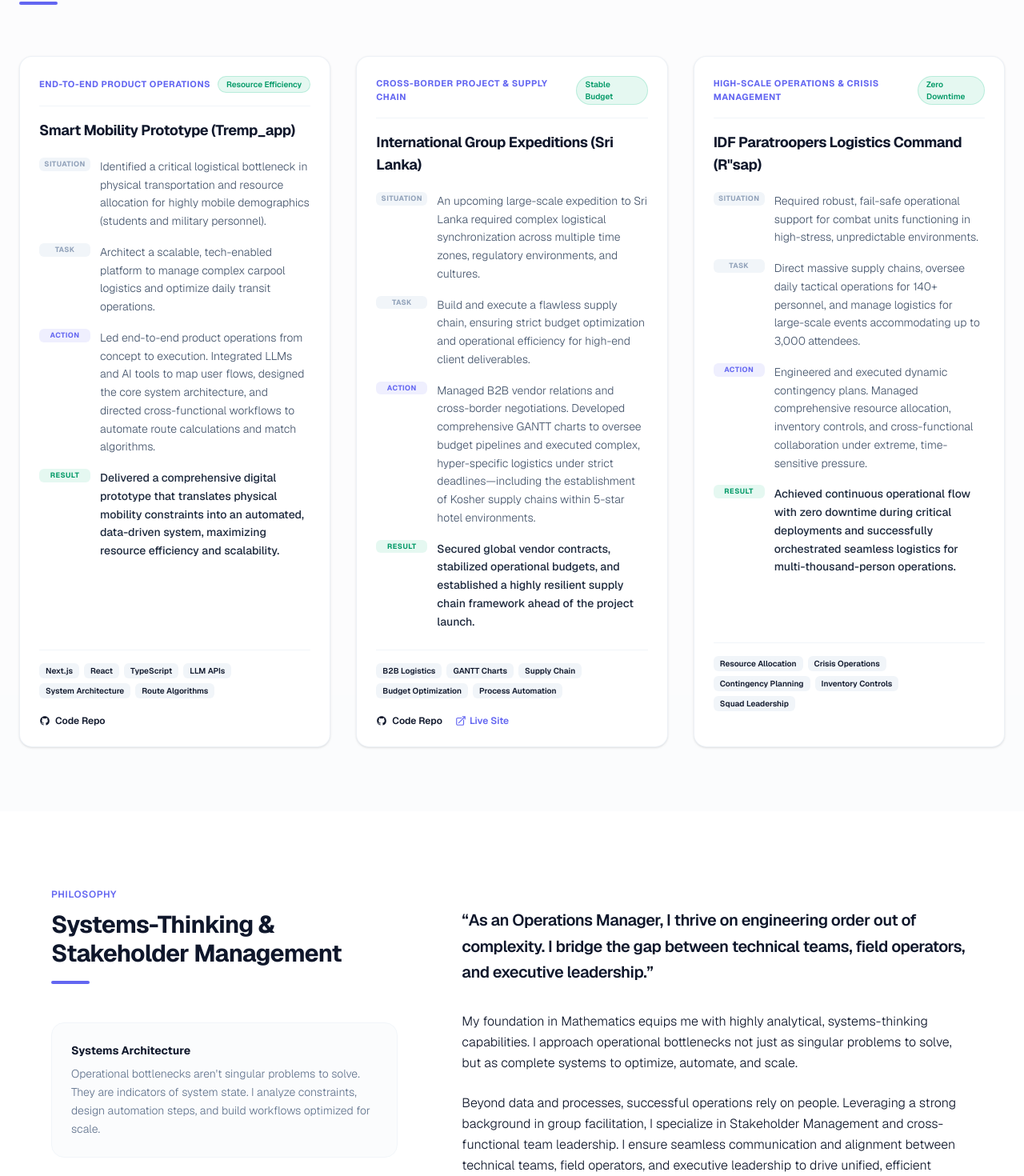
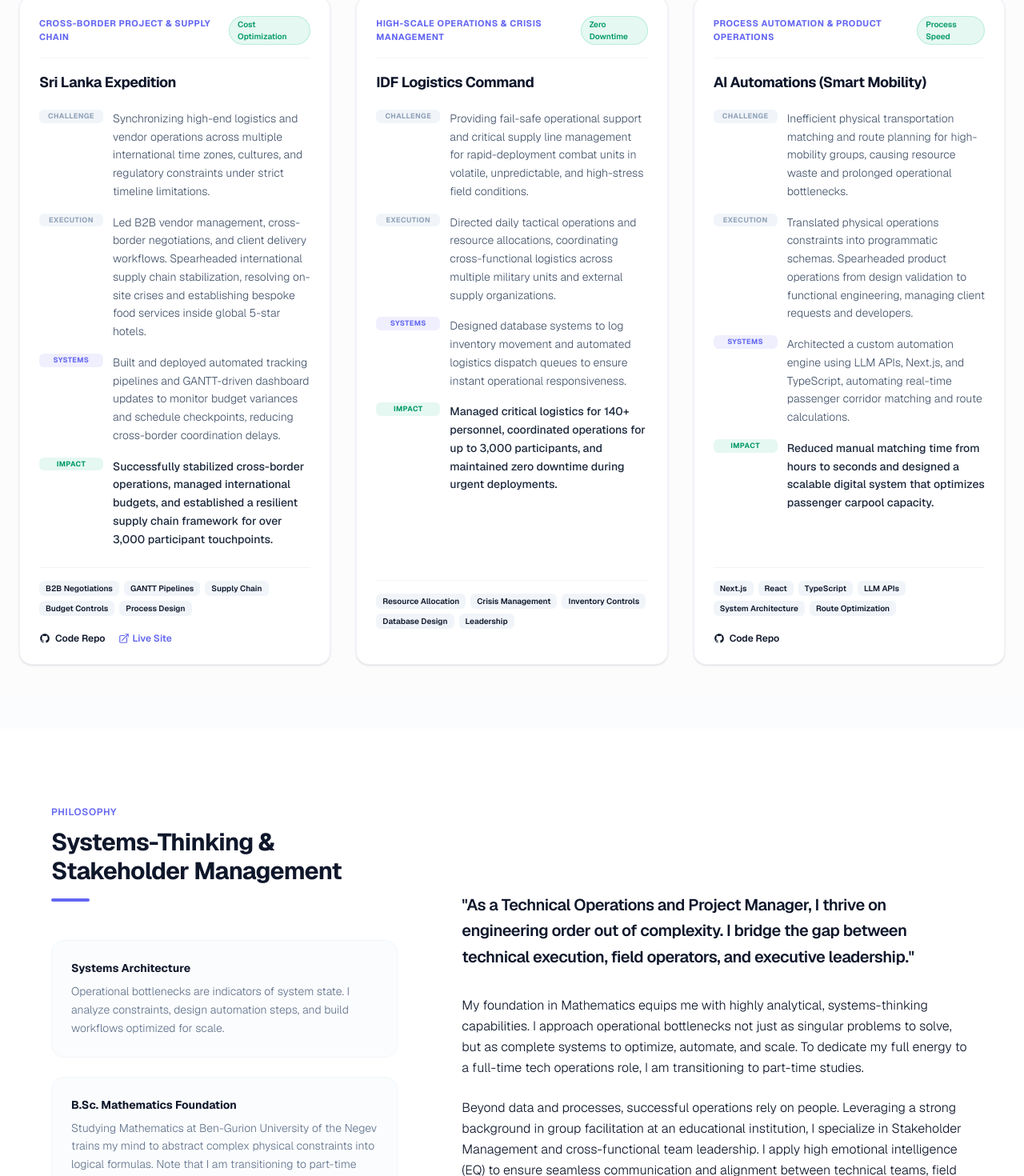
Before and after one commit to y9thqx6vzk-a11y/porti-, a Next.js app: page / in a window 1280 px wide. Shown: the part 1164-2634 px from the top of the page at 80% size. Built offline with nearby package versions, Linux system fonts and the light colour scheme.

Commit message:
Refine portfolio components for Technical Operations and Project Management roles

```diff
--- a/src/components/About.tsx
+++ b/src/components/About.tsx
@@ -22,14 +22,21 @@ export default function About() {
               <div className="p-6 rounded-2xl border border-slate-100 dark:border-slate-900 bg-slate-50/50 dark:bg-slate-900/20">
                 <h4 className="text-sm font-bold text-slate-900 dark:text-white mb-2">Systems Architecture</h4>
                 <p className="text-sm text-slate-500 dark:text-slate-400 leading-relaxed font-sans font-light">
-                  Operational bottlenecks aren&apos;t singular problems to solve. They are indicators of system state. I analyze constraints, design automation steps, and build workflows optimized for scale.
+                  Operational bottlenecks are indicators of system state. I analyze constraints, design automation steps, and build workflows optimized for scale.
                 </p>
               </div>
 
               <div className="p-6 rounded-2xl border border-slate-100 dark:border-slate-900 bg-slate-50/50 dark:bg-slate-900/20">
-                <h4 className="text-sm font-bold text-slate-900 dark:text-white mb-2">B.Sc. Mathematics candidate</h4>
+                <h4 className="text-sm font-bold text-slate-900 dark:text-white mb-2">B.Sc. Mathematics Foundation</h4>
                 <p className="text-sm text-slate-500 dark:text-slate-400 leading-relaxed font-sans font-light">
-                  Studying Mathematics at Ben-Gurion University has trained my mind to abstract complex physical constraints into logical formulas, forming the backbone of my operational workflow strategies.
+                  Studying Mathematics at Ben-Gurion University of the Negev trains my mind to abstract complex physical constraints into logical formulas. Note that I am transitioning to part-time studies to fully dedicate my focus to a full-time tech operations role.
+                </p>
+              </div>
+
+              <div className="p-6 rounded-2xl border border-slate-100 dark:border-slate-900 bg-slate-50/50 dark:bg-slate-900/20">
+                <h4 className="text-sm font-bold text-slate-900 dark:text-white mb-2">EQ & Group Dynamics</h4>
+                <p className="text-sm text-slate-500 dark:text-slate-400 leading-relaxed font-sans font-light">
+                  My background as a Group Facilitator equips me with strong emotional intelligence (EQ). I lead diverse groups, manage interpersonal dynamics, and align teams around common organizational goals.
                 </p>
               </div>
             </div>
@@ -38,22 +45,22 @@ export default function About() {
           {/* Right Column - Personal Statement & Bio */}
           <div className="lg:col-span-7 flex flex-col justify-center space-y-8 scroll-reveal">
             <h4 className="text-xl font-semibold text-slate-900 dark:text-slate-100 tracking-tight leading-relaxed">
-              &ldquo;As an Operations Manager, I thrive on engineering order out of complexity. I bridge the gap between technical teams, field operators, and executive leadership.&rdquo;
+              "As a Technical Operations and Project Manager, I thrive on engineering order out of complexity. I bridge the gap between technical execution, field operators, and executive leadership."
             </h4>
 
             <div className="space-y-6 text-slate-650 dark:text-slate-350 text-base leading-relaxed font-sans font-light">
               <p>
-                My foundation in Mathematics equips me with highly analytical, systems-thinking capabilities. I approach operational bottlenecks not just as singular problems to solve, but as complete systems to optimize, automate, and scale.
+                My foundation in Mathematics equips me with highly analytical, systems-thinking capabilities. I approach operational bottlenecks not just as singular problems to solve, but as complete systems to optimize, automate, and scale. To dedicate my full energy to a full-time tech operations role, I am transitioning to part-time studies.
               </p>
               <p>
-                Beyond data and processes, successful operations rely on people. Leveraging a strong background in group facilitation, I specialize in Stakeholder Management and cross-functional team leadership. I ensure seamless communication and alignment between technical teams, field operators, and executive leadership to drive unified, efficient business outcomes.
+                Beyond data and processes, successful operations rely on people. Leveraging a strong background in group facilitation at an educational institution, I specialize in Stakeholder Management and cross-functional team leadership. I apply high emotional intelligence (EQ) to ensure seamless communication and alignment between technical teams, field operators, and executive leadership to drive unified, efficient business outcomes.
               </p>
             </div>
 
             {/* Contact Details */}
             <div className="pt-8 border-t border-slate-100 dark:border-slate-900 space-y-4">
               <p className="text-sm font-semibold text-slate-955 dark:text-white uppercase tracking-wider">
-                Let&apos;s Discuss Operations
+                Let's Discuss Operations
               </p>
               <div className="flex flex-col sm:flex-row sm:items-center gap-4 sm:gap-8 text-sm text-slate-600 dark:text-slate-350">
                 <a
--- a/src/components/ProjectCard.tsx
+++ b/src/components/ProjectCard.tsx
@@ -4,10 +4,10 @@ export interface Project {
   title: string;
   category: string;
   metric?: string;
-  situation: string;
-  task: string;
-  action: string;
-  result: string;
+  challenge: string;
+  execution: string;
+  techAutomation: string;
+  impact: string;
   techStack: string[];
   githubUrl?: string;
   demoUrl?: string;
@@ -22,10 +22,10 @@ export default function ProjectCard({ project }: ProjectCardProps) {
     title,
     category,
     metric,
-    situation,
-    task,
-    action,
-    result,
+    challenge,
+    execution,
+    techAutomation,
+    impact,
     techStack,
     githubUrl,
     demoUrl,
@@ -54,45 +54,45 @@ export default function ProjectCard({ project }: ProjectCardProps) {
           {title}
         </h3>
 
-        {/* STAR Structure */}
+        {/* Project Framework Structure */}
         <div className="space-y-4 mb-6 text-xs sm:text-sm">
-          {/* Situation */}
-          <div className="grid grid-cols-[64px_1fr] gap-x-3 items-start">
+          {/* Challenge */}
+          <div className="grid grid-cols-[80px_1fr] gap-x-3 items-start">
             <span className="font-bold text-slate-400 dark:text-slate-500 select-none uppercase text-[9px] tracking-wider bg-slate-100 dark:bg-slate-800/50 px-1.5 py-0.5 rounded-md text-center">
-              Situation
+              Challenge
             </span>
             <p className="text-slate-600 dark:text-slate-400 leading-relaxed font-sans font-light">
-              {situation}
+              {challenge}
             </p>
           </div>
 
-          {/* Task */}
-          <div className="grid grid-cols-[64px_1fr] gap-x-3 items-start">
+          {/* Execution */}
+          <div className="grid grid-cols-[80px_1fr] gap-x-3 items-start">
             <span className="font-bold text-slate-400 dark:text-slate-500 select-none uppercase text-[9px] tracking-wider bg-slate-100 dark:bg-slate-800/50 px-1.5 py-0.5 rounded-md text-center">
-              Task
+              Execution
             </span>
             <p className="text-slate-600 dark:text-slate-400 leading-relaxed font-sans font-light">
-              {task}
+              {execution}
             </p>
           </div>
 
-          {/* Action */}
-          <div className="grid grid-cols-[64px_1fr] gap-x-3 items-start">
+          {/* Tech/Automation */}
+          <div className="grid grid-cols-[80px_1fr] gap-x-3 items-start">
             <span className="font-bold text-accent dark:text-accent-dark select-none uppercase text-[9px] tracking-wider bg-accent/10 dark:bg-accent-dark/10 px-1.5 py-0.5 rounded-md text-center">
-              Action
+              Systems
             </span>
             <p className="text-slate-600 dark:text-slate-400 leading-relaxed font-sans font-light">
-              {action}
+              {techAutomation}
             </p>
           </div>
 
-          {/* Result */}
-          <div className="grid grid-cols-[64px_1fr] gap-x-3 items-start">
-            <span className="font-bold text-emerald-600 dark:text-emerald-400 select-none uppercase text-[9px] tracking-wider bg-emerald-500/10 dark:bg-emerald-400/10 px-1.5 py-0.5 rounded-md text-center">
-              Result
+          {/* Impact */}
+          <div className="grid grid-cols-[80px_1fr] gap-x-3 items-start">
+            <span className="font-bold text-emerald-600 dark:text-emerald-450 select-none uppercase text-[9px] tracking-wider bg-emerald-500/10 dark:bg-emerald-400/10 px-1.5 py-0.5 rounded-md text-center">
+              Impact
             </span>
             <p className="text-slate-800 dark:text-slate-200 font-medium leading-relaxed font-sans">
-              {result}
+              {impact}
             </p>
           </div>
         </div>
--- a/src/components/Projects.tsx
+++ b/src/components/Projects.tsx
@@ -3,37 +3,37 @@ import ProjectCard, { Project } from "./ProjectCard";
 
 const MOCK_PROJECTS: Project[] = [
   {
-    title: "Smart Mobility Prototype (Tremp_app)",
-    category: "End-to-End Product Operations",
-    metric: "Resource Efficiency",
-    situation: "Identified a critical logistical bottleneck in physical transportation and resource allocation for highly mobile demographics (students and military personnel).",
-    task: "Architect a scalable, tech-enabled platform to manage complex carpool logistics and optimize daily transit operations.",
-    action: "Led end-to-end product operations from concept to execution. Integrated LLMs and AI tools to map user flows, designed the core system architecture, and directed cross-functional workflows to automate route calculations and match algorithms.",
-    result: "Delivered a comprehensive digital prototype that translates physical mobility constraints into an automated, data-driven system, maximizing resource efficiency and scalability.",
-    techStack: ["Next.js", "React", "TypeScript", "LLM APIs", "System Architecture", "Route Algorithms"],
-    githubUrl: "https://github.com/y9thqx6vzk-a11y/tremp_app.git",
-  },
-  {
-    title: "International Group Expeditions (Sri Lanka)",
+    title: "Sri Lanka Expedition",
     category: "Cross-Border Project & Supply Chain",
-    metric: "Stable Budget",
-    situation: "An upcoming large-scale expedition to Sri Lanka required complex logistical synchronization across multiple time zones, regulatory environments, and cultures.",
-    task: "Build and execute a flawless supply chain, ensuring strict budget optimization and operational efficiency for high-end client deliverables.",
-    action: "Managed B2B vendor relations and cross-border negotiations. Developed comprehensive GANTT charts to oversee budget pipelines and executed complex, hyper-specific logistics under strict deadlines—including the establishment of Kosher supply chains within 5-star hotel environments.",
-    result: "Secured global vendor contracts, stabilized operational budgets, and established a highly resilient supply chain framework ahead of the project launch.",
-    techStack: ["B2B Logistics", "GANTT Charts", "Supply Chain", "Budget Optimization", "Process Automation"],
+    metric: "Cost Optimization",
+    challenge: "Synchronizing high-end logistics and vendor operations across multiple international time zones, cultures, and regulatory constraints under strict timeline limitations.",
+    execution: "Led B2B vendor management, cross-border negotiations, and client delivery workflows. Spearheaded international supply chain stabilization, resolving on-site crises and establishing bespoke food services inside global 5-star hotels.",
+    techAutomation: "Built and deployed automated tracking pipelines and GANTT-driven dashboard updates to monitor budget variances and schedule checkpoints, reducing cross-border coordination delays.",
+    impact: "Successfully stabilized cross-border operations, managed international budgets, and established a resilient supply chain framework for over 3,000 participant touchpoints.",
+    techStack: ["B2B Negotiations", "GANTT Pipelines", "Supply Chain", "Budget Controls", "Process Design"],
     githubUrl: "https://github.com/y9thqx6vzk-a11y/savtot-sri-lanka-2.git",
     demoUrl: "https://savtot-sri-lanka-2.vercel.app",
   },
   {
-    title: "IDF Paratroopers Logistics Command (R\"sap)",
+    title: "IDF Logistics Command",
     category: "High-Scale Operations & Crisis Management",
     metric: "Zero Downtime",
-    situation: "Required robust, fail-safe operational support for combat units functioning in high-stress, unpredictable environments.",
-    task: "Direct massive supply chains, oversee daily tactical operations for 140+ personnel, and manage logistics for large-scale events accommodating up to 3,000 attendees.",
-    action: "Engineered and executed dynamic contingency plans. Managed comprehensive resource allocation, inventory controls, and cross-functional collaboration under extreme, time-sensitive pressure.",
-    result: "Achieved continuous operational flow with zero downtime during critical deployments and successfully orchestrated seamless logistics for multi-thousand-person operations.",
-    techStack: ["Resource Allocation", "Crisis Operations", "Contingency Planning", "Inventory Controls", "Squad Leadership"],
+    challenge: "Providing fail-safe operational support and critical supply line management for rapid-deployment combat units in volatile, unpredictable, and high-stress field conditions.",
+    execution: "Directed daily tactical operations and resource allocations, coordinating cross-functional logistics across multiple military units and external supply organizations.",
+    techAutomation: "Designed database systems to log inventory movement and automated logistics dispatch queues to ensure instant operational responsiveness.",
+    impact: "Managed critical logistics for 140+ personnel, coordinated operations for up to 3,000 participants, and maintained zero downtime during urgent deployments.",
+    techStack: ["Resource Allocation", "Crisis Management", "Inventory Controls", "Database Design", "Leadership"],
+  },
+  {
+    title: "AI Automations (Smart Mobility)",
+    category: "Process Automation & Product Operations",
+    metric: "Process Speed",
+    challenge: "Inefficient physical transportation matching and route planning for high-mobility groups, causing resource waste and prolonged operational bottlenecks.",
+    execution: "Translated physical operations constraints into programmatic schemas. Spearheaded product operations from design validation to functional engineering, managing client requests and developers.",
+    techAutomation: "Architected a custom automation engine using LLM APIs, Next.js, and TypeScript, automating real-time passenger corridor matching and route calculations.",
+    impact: "Reduced manual matching time from hours to seconds and designed a scalable digital system that optimizes passenger carpool capacity.",
+    techStack: ["Next.js", "React", "TypeScript", "LLM APIs", "System Architecture", "Route Optimization"],
+    githubUrl: "https://github.com/y9thqx6vzk-a11y/tremp_app.git",
   },
 ];
 
--- a/src/components/Resume.tsx
+++ b/src/components/Resume.tsx
@@ -12,31 +12,32 @@ interface TimelineItem {
 const EXPERIENCES: TimelineItem[] = [
   {
     year: "Oct 2025 - Present",
-    role: "End-to-End Product Operations",
+    role: "Product Operations Manager (AI Automations)",
     organization: "Smart Mobility Prototype (Tremp_app)",
     details: [
-      "Architected a scalable, tech-enabled platform to manage complex carpool logistics and optimize daily transit operations for students and soldiers.",
-      "Led product operations from concept to execution, integrating LLMs and AI workflows to map user behaviors and automate system routing.",
-      "Designed the core database structure and coordinated system integrations to automate route matching and dispatch functions.",
+      "Leading end-to-end product operations from concept validation to live prototype execution, coordinating cross-functional technical workflows.",
+      "Integrating advanced LLMs and automation tools to parse user requests, map transportation corridors, and automate route dispatch logic.",
+      "Designing the core system architecture and database structures to streamline matching speed from hours to real-time seconds.",
     ],
   },
   {
     year: "Oct 2025 - Present",
-    role: "Cross-Border Project Manager & Supply Chain Lead",
+    role: "Technical Project & Supply Chain Manager",
     organization: "International Group Expeditions",
     details: [
-      "Directing end-to-end supply chain pipelines and B2B logistics for a large-scale expedition to Sri Lanka (Q3 2026 Rollout).",
-      "Managing international vendor contracts, B2B negotiations, and cross-border budgets under strict deadline constraints.",
-      "Engineered specialized supply workflows in complex international environments, including establishing local kosher logistics at global 5-star hotels.",
+      "Directing end-to-end supply chain logistics and B2B negotiations for large-scale international group expeditions (Q3 2026 Rollout).",
+      "Managing international vendor contracts, cross-border operations budgets, and timeline checkpoints under tight operational schedules.",
+      "Orchestrating complex, hyper-specific logistical solutions in remote regions, including establishing specialized local supply chains at 5-star hotels.",
     ],
   },
   {
     year: "Aug 2024 - Present",
-    role: "Tour Guide & Group Facilitator",
-    organization: "Masa Israeli & Educational Organizations",
+    role: "Group Facilitator",
+    organization: "Masa Israeli & Educational Institutions",
     details: [
-      "Facilitating group dynamics with a focus on cross-functional team leadership, alignment, and communication.",
-      "Delivering educational content and managing logistics/crisis containment in real-time under volatile field conditions.",
+      "Facilitating high-stakes group dynamics at an educational institution, managing peer conflict resolution, and leading team alignment.",
+      "Applying high emotional intelligence (EQ) to coordinate cross-functional team dynamics and drive unified program execution.",
+      "Handling real-time crisis containment, logistical adjustments, and safety protocols under volatile field conditions.",
     ],
   },
   {
@@ -44,17 +45,17 @@ const EXPERIENCES: TimelineItem[] = [
     role: "Logistics Command (R\"sap)",
     organization: "IDF Paratroopers Command",
     details: [
-      "Directed high-scale supply chains, tactical material flow, and daily operations for 140+ personnel in high-stress environments.",
-      "Orchestrated logistics, vendor coordination, and operations for large-scale exercises accommodating up to 3,000 participants.",
-      "Engineered fail-safe contingency plans and inventory control protocols, ensuring continuous flow with zero downtime.",
+      "Directed complex tactical supply chains, inventory control protocols, and daily logistical operations for 140+ personnel in high-stress combat units.",
+      "Orchestrated large-scale event logistics, B2B vendor coordination, and material dispatch workflows for up to 3,000 participants.",
+      "Engineered and executed dynamic contingency plans under extreme time constraints, ensuring continuous operational flow with zero downtime.",
     ],
   },
 ];
 
 const EDUCATION = [
   {
-    title: "B.Sc. in Mathematics (Candidate)",
-    institution: "Ben-Gurion University of the Negev",
+    title: "B.Sc. in Mathematics (Transitioning to part-time)",
+    institution: "Ben-Gurion University of the Negev (Transitioning to part-time to dedicate full focus to a full-time tech operations role)",
   },
   {
     title: "Certified Group Facilitator & Guide",
@@ -145,7 +146,7 @@ export default function Resume() {
         <div className="hidden print:block mb-10 border-b pb-6 border-slate-300">
           <h1 className="text-3xl font-bold text-black tracking-tight mb-2">Eyal Granot</h1>
           <p className="text-slate-700 text-sm font-medium">
-            Data-Driven Operations Manager & Process Architect
+            Technical Operations & Project Manager
           </p>
           <div className="flex flex-wrap gap-x-6 gap-y-1 mt-3 text-xs text-slate-500 font-sans">
             <span>Phone: 054-3510664</span>
```
Also changed, not shown: src/components/Hero.tsx (+8 -7 lines).
